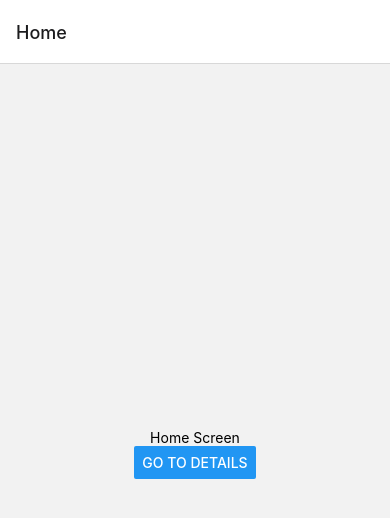
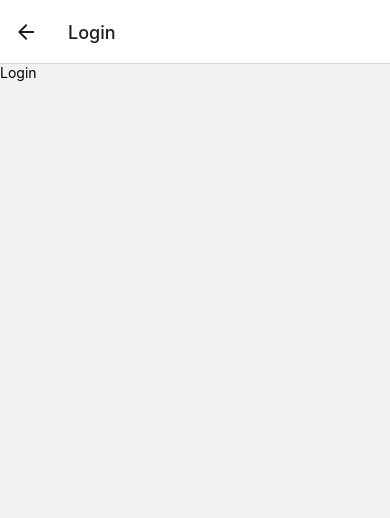
Before and after one commit to liza1212/Ghumgham-Mobile-App, a React Native app: screen /Login in a window 390 px wide. Shown: the top 518 px of the page. Built offline with nearby package versions, Linux system fonts and the light colour scheme.

Commit message:
Home and Login

```diff
--- a/App.js
+++ b/App.js
@@ -2,58 +2,17 @@ import * as React from 'react';
 import { Text, View, Button } from 'react-native';
 import { NavigationContainer } from '@react-navigation/native';
 import { createNativeStackNavigator } from '@react-navigation/native-stack';
-
-function HomeScreen({ navigation }) {
-  return (
-    <View style={{ flex: 1, alignItems: 'center', justifyContent: 'center' }}>
-      <Text>Home Screen</Text>
-      <Button
-        title="Go to Details"
-        onPress={() => {
-          /* 1. Navigate to the Details route with params */
-          navigation.navigate('Details', {
-            itemId: 86,
-            otherParam: 'anything you want here',
-          });
-        }}
-      />
-    </View>
-  );
-}
-
-function DetailsScreen({ route, navigation }) {
-  /* 2. Get the param */
-  const { itemId } = route.params;
-  console.log(route);
-  console.log(route.params);
-  const { otherParam } = route.params;
-  return (
-    <View style={{ flex: 1, alignItems: 'center', justifyContent: 'center' }}>
-      <Text>Details Screen</Text>
-      <Text>itemId: {JSON.stringify(itemId)}</Text>
-      <Text>otherParam: {JSON.stringify(otherParam)}</Text>
-      <Button
-        title="Go to Details... again"
-        onPress={() =>
-          navigation.push('Details', {
-            itemId: Math.floor(Math.random() * 100),
-          })
-        }
-      />
-      <Button title="Go to Home" onPress={() => navigation.navigate('Home')} />
-      <Button title="Go back" onPress={() => navigation.goBack()} />
-    </View>
-  );
-}
+import Home from './components/Home';
+import Login from './components/Login';
 
 const Stack = createNativeStackNavigator();
 
 export default function App() {
   return (
     <NavigationContainer>
-      <Stack.Navigator>
-        <Stack.Screen name="Home" component={HomeScreen} />
-        <Stack.Screen name="Details" component={DetailsScreen} />
+      <Stack.Navigator screenOption={{headerShown:false}} initialRouteName='Home'>
+        <Stack.Screen name="Home" component={Home} />
+        <Stack.Screen name="Login" component={Login}/>
       </Stack.Navigator>
     </NavigationContainer>
   );
--- /dev/null
+++ b/components/Home.js
@@ -0,0 +1,14 @@
+import { StyleSheet, Text, View } from 'react-native'
+import React from 'react'
+
+const Home = () => {
+  return (
+    <View>
+      <Text>Home</Text>
+    </View>
+  )
+}
+
+export default Home
+
+const styles = StyleSheet.create({})
--- /dev/null
+++ b/components/Login.js
@@ -0,0 +1,14 @@
+import { StyleSheet, Text, View } from 'react-native'
+import React from 'react'
+
+const Login = () => {
+  return (
+    <View>
+      <Text>Login</Text>
+    </View>
+  )
+}
+
+export default Login
+
+const styles = StyleSheet.create({})
```
